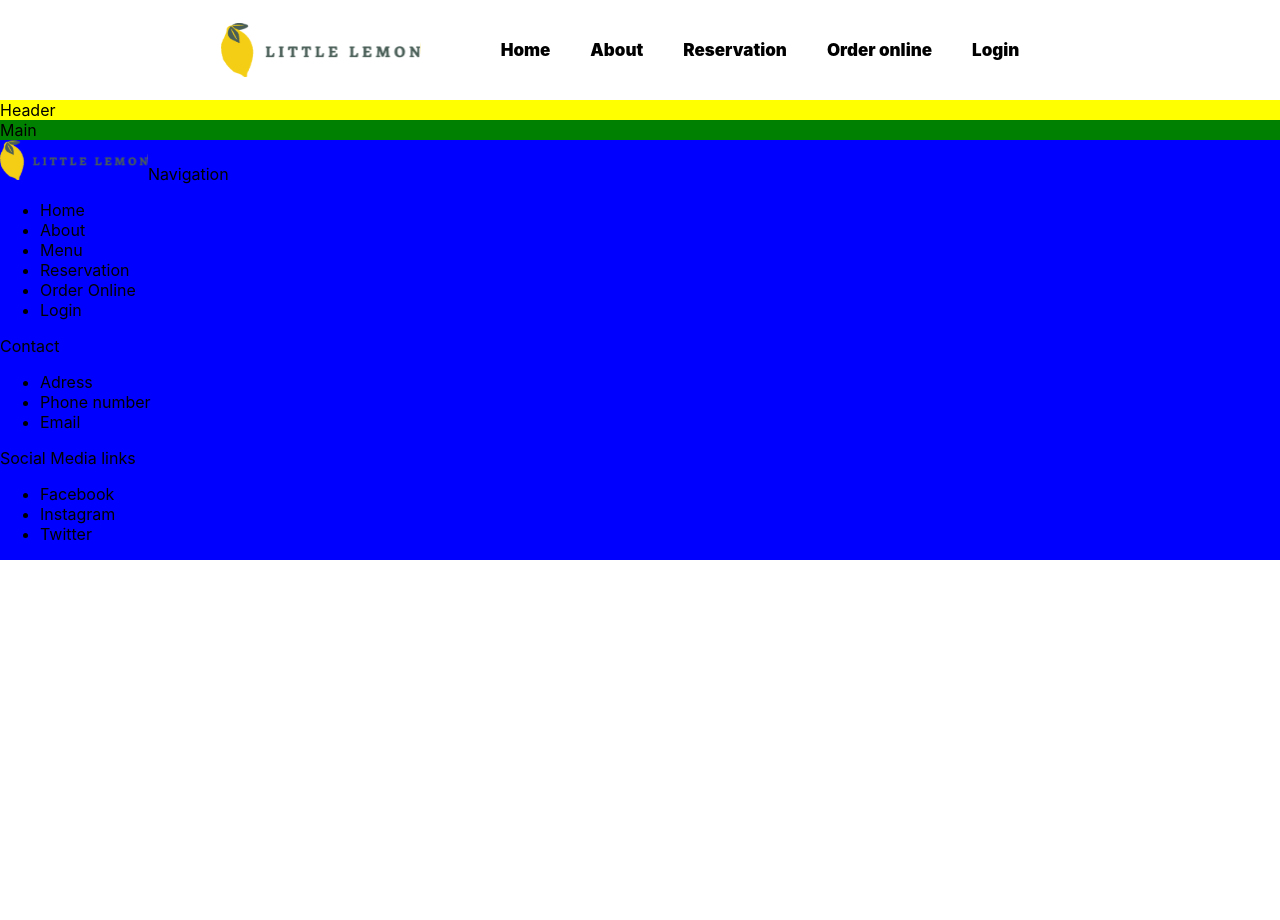
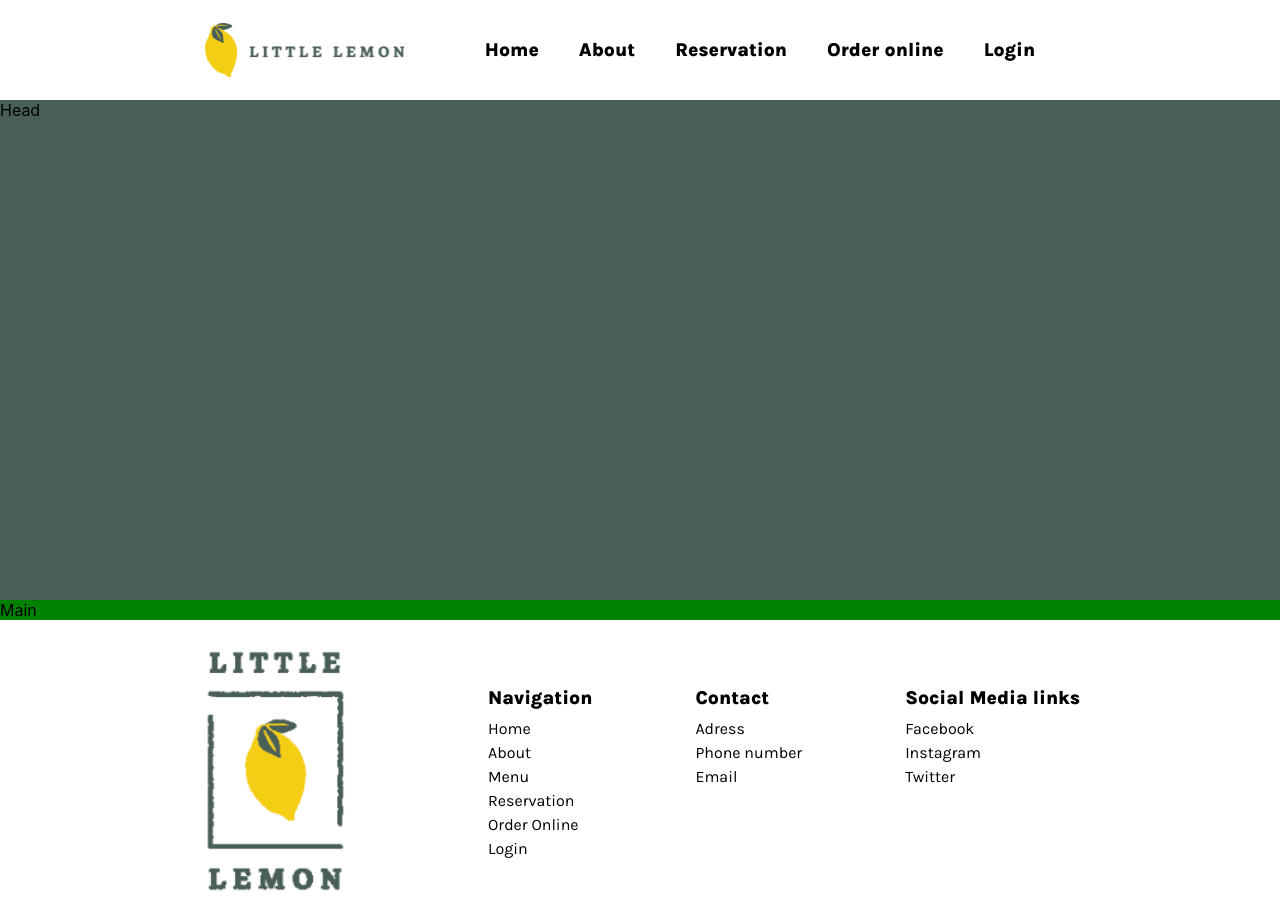
Before and after one commit to JohannHerberger/Little-Lemon-reservation, a React (Create React App) app: page / in a window 1280 px wide. Before the commit the page ends 800 px from the top, so only its background shows below. Built offline with nearby package versions, Linux system fonts and the light colour scheme.

Commit message:
Respnsive footer and header

```diff
--- a/public/index.html
+++ b/public/index.html
@@ -26,6 +26,9 @@
       user's mobile device or desktop. See https://developers.google.com/web/fundamentals/web-app-manifest/
     -->
     <link rel="manifest" href="%PUBLIC_URL%/manifest.json" />
+    <link rel="preconnect" href="https://fonts.googleapis.com">
+    <link rel="preconnect" href="https://fonts.gstatic.com" crossorigin>
+    <link href="https://fonts.googleapis.com/css2?family=Karla:ital,wght@0,200..800;1,200..800&display=swap" rel="stylesheet">
     <!--
       Notice the use of %PUBLIC_URL% in the tags above.
       It will be replaced with the URL of the `public` folder during the build.
--- a/src/App.css
+++ b/src/App.css
@@ -1,3 +1,4 @@
 .App {
-  display: grid;
+  display: flex;
+  flex-direction: column;
 }
--- a/src/Components/footer.js
+++ b/src/Components/footer.js
@@ -1,13 +1,16 @@
 import "../styles/footer.css";
-import logo from "../images/Logo.svg"
+import logo from "../images/logo2.png"
 
 export function Footer (){
     return(
         <footer className="footer">
-            <div>
-                <img src={logo} alt="logo" />
-                <a>Navigation</a>
-                <ul>
+            <img className="logo-footer" src={logo} alt="logo" />
+            <div className="footer-container">
+                <div className="footer-wrapper">
+                    <ul className="footer-list">
+                        <li className="subtitle-footer">
+                            Navigation
+                        </li>
                         <li>Home</li>
                         <li>About</li>
                         <li>Menu</li>
@@ -16,22 +19,27 @@ export function Footer (){
                         <li>Login</li>
                     </ul>
                 </div>
-            <div>
-                <a>Contact</a>
-                <ul>
+                <div className="footer-wrapper">
+                    <ul className="footer-list">
+                        <li className="subtitle-footer">
+                            Contact
+                        </li>
                         <li>Adress</li>
                         <li>Phone number</li>
                         <li>Email</li>
                     </ul>
                 </div>
-            <div>
-                <a>Social Media links</a>
-                <ul>
+                <div className="footer-wrapper">
+                    <ul className="footer-list">
+                        <li className="subtitle-footer">
+                            Social Media links
+                        </li>
                         <li>Facebook</li>
                         <li>Instagram</li>
                         <li>Twitter</li>
                     </ul>
                 </div>
+            </div>
         </footer>
     )
 }
--- a/src/Components/header.js
+++ b/src/Components/header.js
@@ -2,8 +2,8 @@ import "../styles/header.css";
 
 export function Header (){
     return(
-        <header style={{backgroundColor:"yellow"}}>
-            Header
+        <header className="header">
+            Head
         </header>
     )
 }
--- a/src/Components/nav.js
+++ b/src/Components/nav.js
@@ -5,25 +5,25 @@ import hamburger from "../images/icons8-hamburger-50.png"
 export function Nav (){
     return(
         <nav className="navbar">
-            <img className="img" src={logo} alt="logo"></img>
+            <img className="logo-nav" src={logo} alt="logo"></img>
             <button className="toggle-button">
                 <img className="hamburger" src={hamburger} />
             </button>
             <ul className="navigation-elements">
                 <li>
-                    <a>Home</a>
+                    <a className="nav-link">Home</a>
                 </li>
                 <li>
-                    <a>About</a>
+                    <a className="nav-link">About</a>
                 </li>
                 <li>
-                    <a>Reservation</a>
+                    <a className="nav-link">Reservation</a>
                 </li>
                 <li>
-                    <a>Order online</a>
+                    <a className="nav-link">Order online</a>
                 </li>
                 <li>
-                    <a>Login</a>
+                    <a className="nav-link">Login</a>
                 </li>
             </ul>
         </nav>
--- a/src/styles/footer.css
+++ b/src/styles/footer.css
@@ -1,4 +1,66 @@
 .footer{
-    max-height: 450px;
-    background-color: blue;
+    height: 300px;
+    background-color: white;
+    display: flex;
+    flex-direction: row;
+    justify-content: center;
+    align-items: center;
 }
+
+.footer-list{
+    font-family: "Karla";
+    list-style: none;
+}
+
+.footer-list li{
+    margin-top: 5px;
+}
+
+.footer-container{
+    display: flex;
+    flex-direction: row;
+    margin-left: 35px;
+}
+
+.footer-wrapper{
+    margin-left: 63px;
+    display: flex;
+    flex-direction: column;
+}
+
+.logo-footer{
+    width: 150px;
+}
+
+.subtitle-footer{
+    font-weight: 800;
+    font-size: 19px;
+    margin-bottom: 10px;
+}
+
+@media (min-width:642px) and (max-width: 1025px){
+    .footer{
+        height: 250px;
+    }
+    .logo-footer{
+        width: 120px;
+    }
+    .footer-wrapper{
+        margin-left: 20px;
+    }
+}
+
+@media (max-width: 642px){
+    .footer{
+        flex-direction: column;
+        height: 690px;
+        align-items: start;
+    }
+    .logo-footer{
+        width: 90px;
+        margin-left: 94px;
+    }
+    .footer-container{
+        flex-direction: column;
+    }
+}
--- a/src/styles/header.css
+++ b/src/styles/header.css
@@ -0,0 +1,4 @@
+.header{
+    background-color: #495e57;
+    height: 500px;
+}
--- a/src/styles/nav.css
+++ b/src/styles/nav.css
@@ -5,11 +5,12 @@
     justify-content: center;
 }
 
-.img{
+.logo-nav{
     width: 200px;
 }
 
 .navigation-elements{
+    font-family: "Karla";
     list-style: none;
     display: flex;
     margin-left: 40px;
@@ -17,7 +18,7 @@
     font-size: 17px;
 }
 
-a{
+.nav-link{
     margin-right: 40px;
 }
 
@@ -32,16 +33,16 @@ a{
     border: none;
 }
 
-a:hover{
+.nav-link:hover{
     cursor: pointer;
     color: gray;
 }
 
 @media (max-width:642px){
-    .img{
+    .logo-nav{
         width: 150px;
     }
-    img{
+    .hamburger{
         width: 40px;
     }
     .navbar{
@@ -66,6 +67,7 @@ a:hover{
     }
     .toggle-button{
         display: flex;
+        right: 30px;
     }
 }
 
@@ -73,4 +75,7 @@ a:hover{
     .navbar{
         height: 100px;
     }
+    .navigation-elements{
+        font-size: 19px;
+    }
 }
```
Also changed, not shown: src/images/logo2.png (added). Lines whose indentation alone changed are shown as unchanged.
